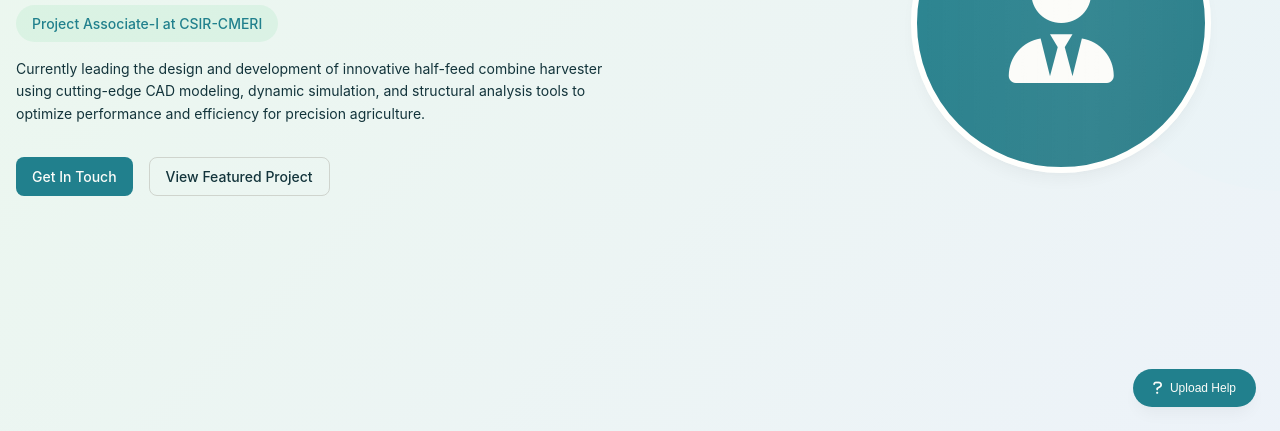
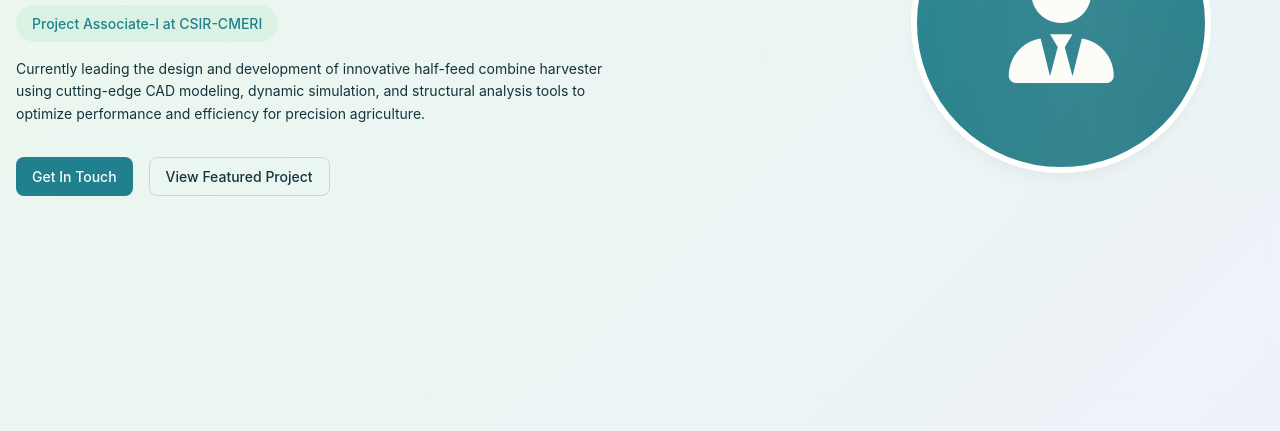
Before and after one commit to jdburman34/jdburmanportfolio, a plain HTML site: page index.html in a window 1280 px wide. Shown: the part 369-800 px from the top of the page. Drawn offline with Linux system fonts and the light colour scheme; a web font is replaced by a local one.

Commit message:
Update index.html

```diff
--- a/index.html
+++ b/index.html
@@ -672,11 +672,6 @@
         </div>
     </div>
 
-    <!-- Help Button -->
-    <button id="help-btn" class="help-button">
-        <i class="fas fa-question"></i>
-        <span>Upload Help</span>
-    </button>
 
     <!-- Footer -->
     <footer class="footer">
```
